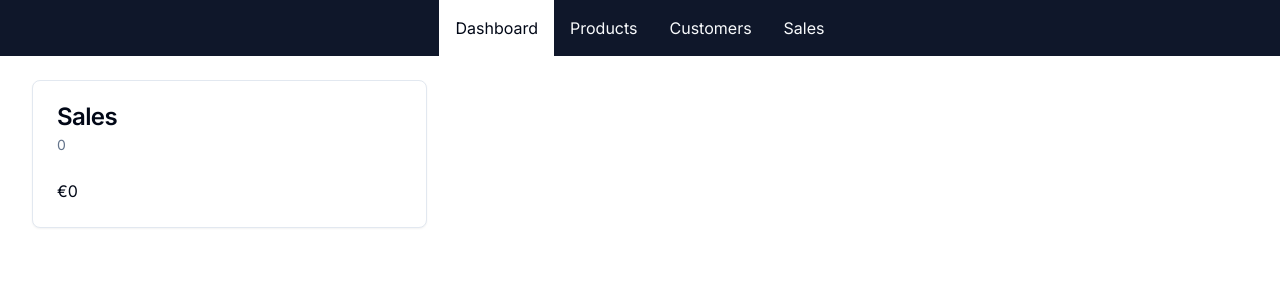
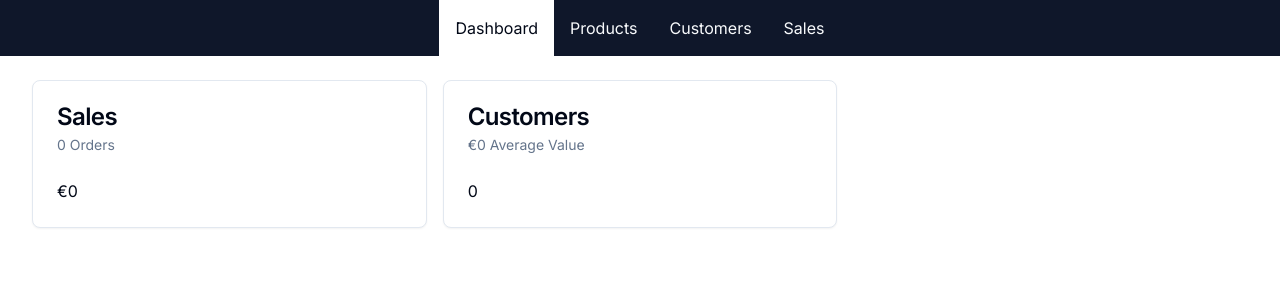
Before and after one commit to HRegniez/ecomerce-store, a Next.js app: page /admin in a window 1280 px wide. Shown: the top 300 px of the page. Built offline with nearby package versions, Linux system fonts and the light colour scheme; no server answers; the database is empty.

Commit message:
added customr data link to db and it's composant to display details

```diff
--- a/app/admin/page.tsx
+++ b/app/admin/page.tsx
@@ -14,11 +14,37 @@ async function getSalesData() {
     }
 }
 
+async function getCustomersData() {
+    const [userCount, orderData] = await Promise.all([
+        db.user.count(),
+        db.order.aggregate({
+            _sum: {pricePaid: true},
+        })
+    ])
+
+    return {
+        userCount,
+        averageValuePerUser: userCount === 0 ? 0 : (orderData._sum.pricePaid || 0) / userCount / 100
+    }
+}
+
 export default async function AdminDashboard() {
-    const salesData = await getSalesData()
+    const [salesData, customersData] = await Promise.all([
+        getSalesData(),
+        getCustomersData()
+    ])
 
     return <div className="grid grid-cols-1 md:grid-cols-2 lg:grid-cols-3 gap-4">
-        <DashboardCard title="Sales" description={formatNumber(salesData.numberOfSales)} body={formatCurrency(salesData.amount)} />
+        <DashboardCard
+            title="Sales"
+            description={`${formatNumber(salesData.numberOfSales)} Orders`}
+            body={formatCurrency(salesData.amount)}
+        />
+        <DashboardCard
+            title="Customers"
+            description={`${formatCurrency(customersData.averageValuePerUser)} Average Value`}
+            body={formatNumber(customersData.userCount)}
+        />
     </div>
 }
 
@@ -33,7 +59,7 @@ function DashboardCard({title, description, body}: DashboardCardProps) {
         <Card>
             <CardHeader>
                 <CardTitle>
-                    <h1>{title}</h1>
+                    <h4>{title}</h4>
                 </CardTitle>
                 <CardDescription>
                     {description}
```
Also changed, not shown: 1 other file (tests, documents, lock files or other folders).
